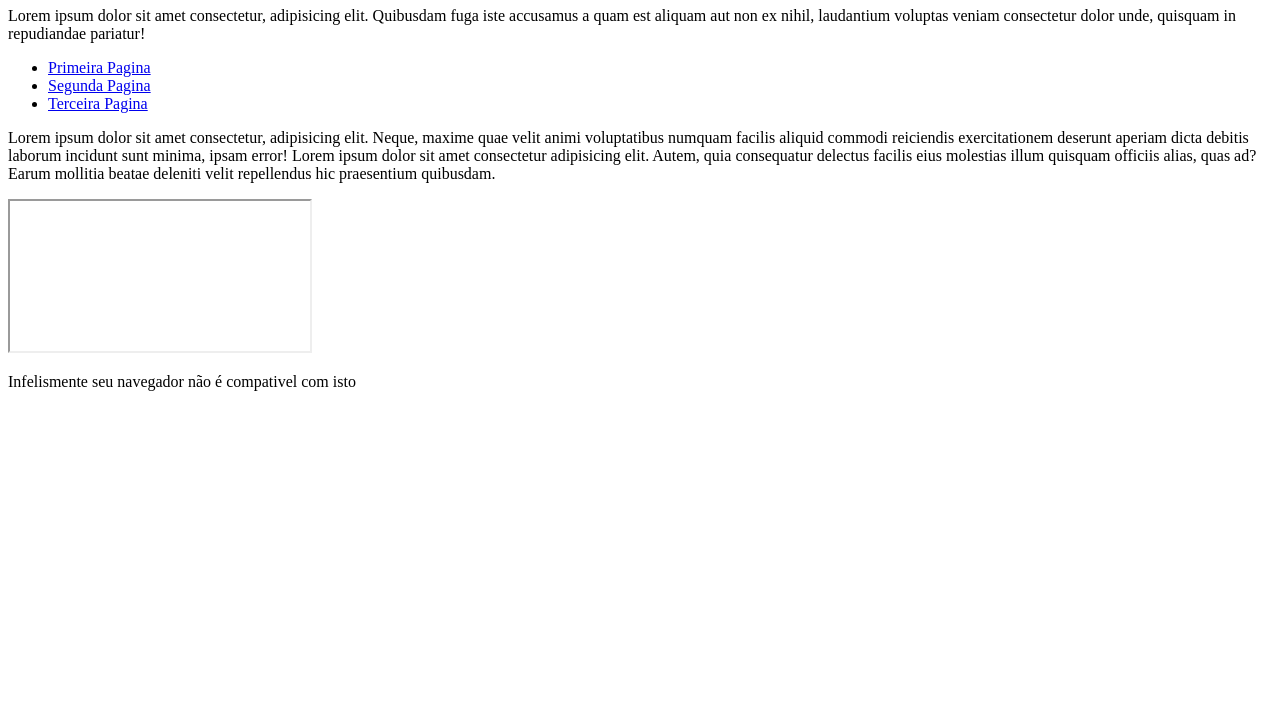
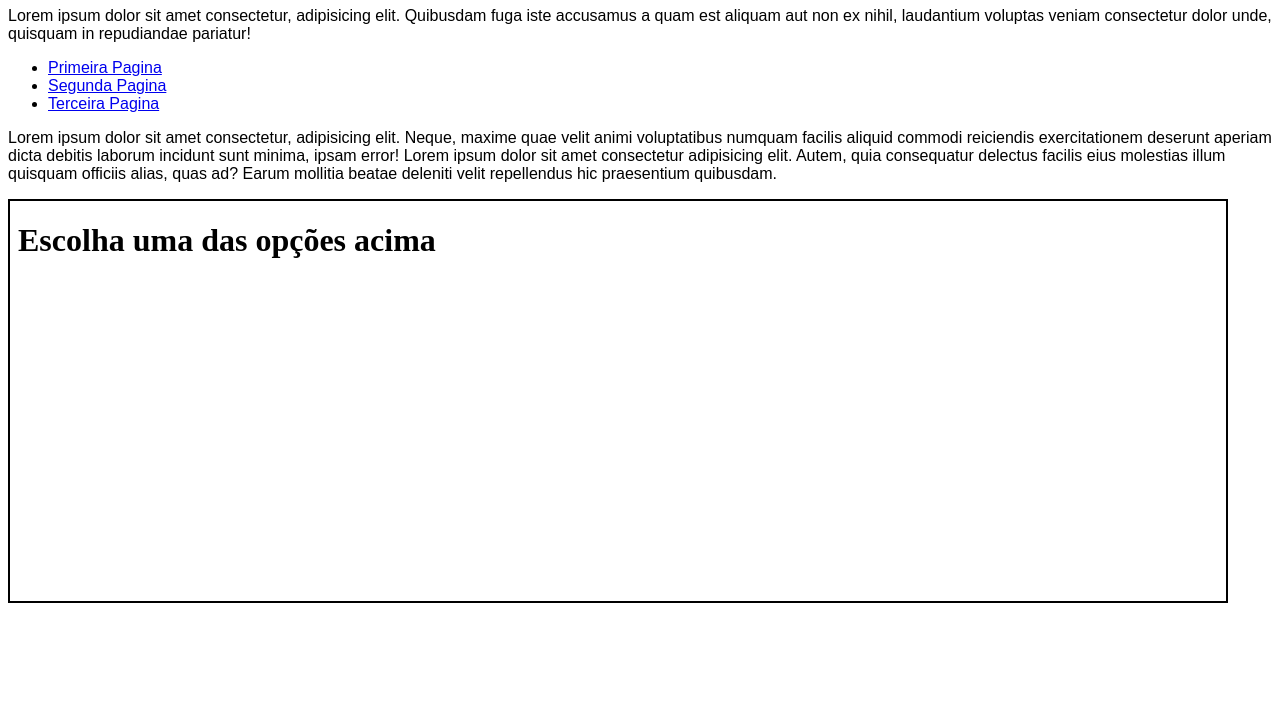
Before and after one commit to Carvalhocarvalho-63/html-css, a plain HTML site: page exercicios/ex024/iframe003.html in a window 1280 px wide. Shown: the part 73-800 px from the top of the page. Drawn offline with Linux system fonts and the light colour scheme.

Commit message:
uso do Iframe

```diff
--- a/exercicios/ex024/iframe003.html
+++ b/exercicios/ex024/iframe003.html
@@ -3,19 +3,35 @@
 <head>
     <meta charset="UTF-8">
     <meta name="viewport" content="width=device-width, initial-scale=1.0">
-    <title>Uso de <iframe src="" frameborder="0"></iframe></title>
+    <title>Uso de Iframe</title>
+    <style>
+        body {
+            font-family: Arial, Helvetica, sans-serif;
+        }
+        iframe#tela {
+            width: 95vw;
+            height: 400px;
+            border: 2px solid black;
+
+        }
+    </style>
 </head>
 <body>
     <h1>Faça uma escolha</h1>
     <p>Lorem ipsum dolor sit amet consectetur, adipisicing elit. Quibusdam fuga iste accusamus a quam est aliquam aut non ex nihil, laudantium voluptas veniam consectetur dolor unde, quisquam in repudiandae pariatur!</p>
     <ul>
-        <li> <a href="#">Primeira Pagina</a></li>
-        <li><a href="#">Segunda Pagina</a></li>
-        <li><a href="#">Terceira Pagina</a></li>
+        <li> <a href="paginas-extras/pagina001.html" target="frame">Primeira Pagina</a></li>
+        <li> <a href="paginas-extras/pagina002.html" target="frame">Segunda Pagina</a></li>
+        <li><a href="paginas-extras/pagina003.html" target="frame">Terceira Pagina</a></li>
     </ul>
 
     <p>Lorem ipsum dolor sit amet consectetur, adipisicing elit. Neque, maxime quae velit animi voluptatibus numquam facilis aliquid commodi reiciendis exercitationem deserunt aperiam dicta debitis laborum incidunt sunt minima, ipsam error! Lorem ipsum dolor sit amet consectetur adipisicing elit. Autem, quia consequatur delectus facilis eius molestias illum quisquam officiis alias, quas ad? Earum mollitia beatae deleniti velit repellendus hic praesentium quibusdam.</p>
-    <iframe src=""></iframe>
+    <iframe id="tela" name="frame" srcdoc="<h1>Escolha uma das opções acima</h1>"
+        <p>Lorem ipsum dolor sit amet consectetur, adipisicing elit. Quisquam alias nihil provident laudantium facere nemo inventore necessitatibus facilis fugit dolore! Expedita excepturi enim commodi aspernatur consequatur nisi impedit quae. Eligendi.</p>
+        <img src="paginas-extras/imagens/fatec.png">">
+
+
     <p>Infelismente seu navegador não é compativel com isto</p>
+    </iframe>
 </body>
 </html>
```
Also changed, not shown: exercicios/ex024/paginas-extras/pagina001.html (+1 -1 lines), exercicios/ex024/paginas-extras/pagina002.html (added, +23 -0 lines), exercicios/ex024/paginas-extras/pagina003.html (added, +24 -0 lines), exercicios/ex024/paginas-extras/imagens/fatec.png.png (added).
